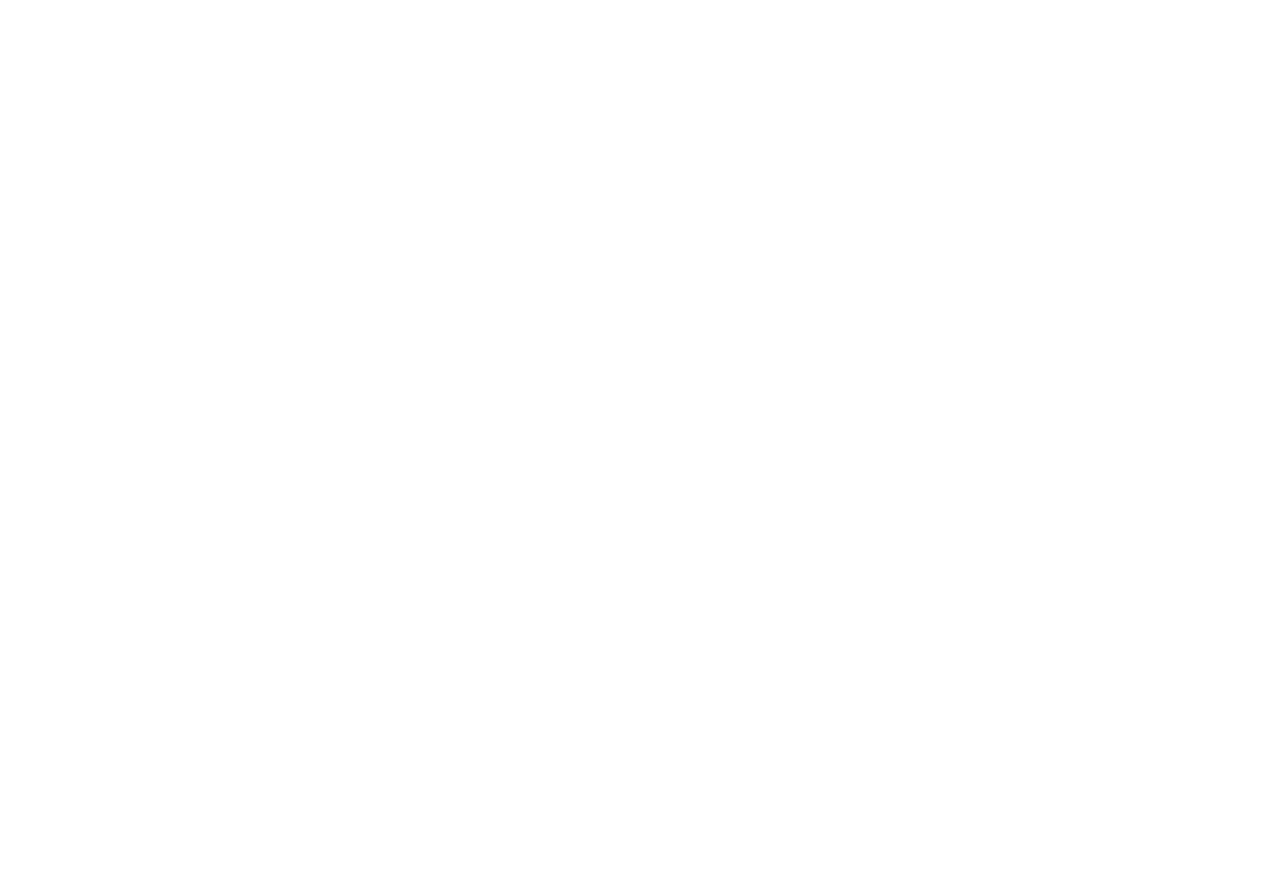
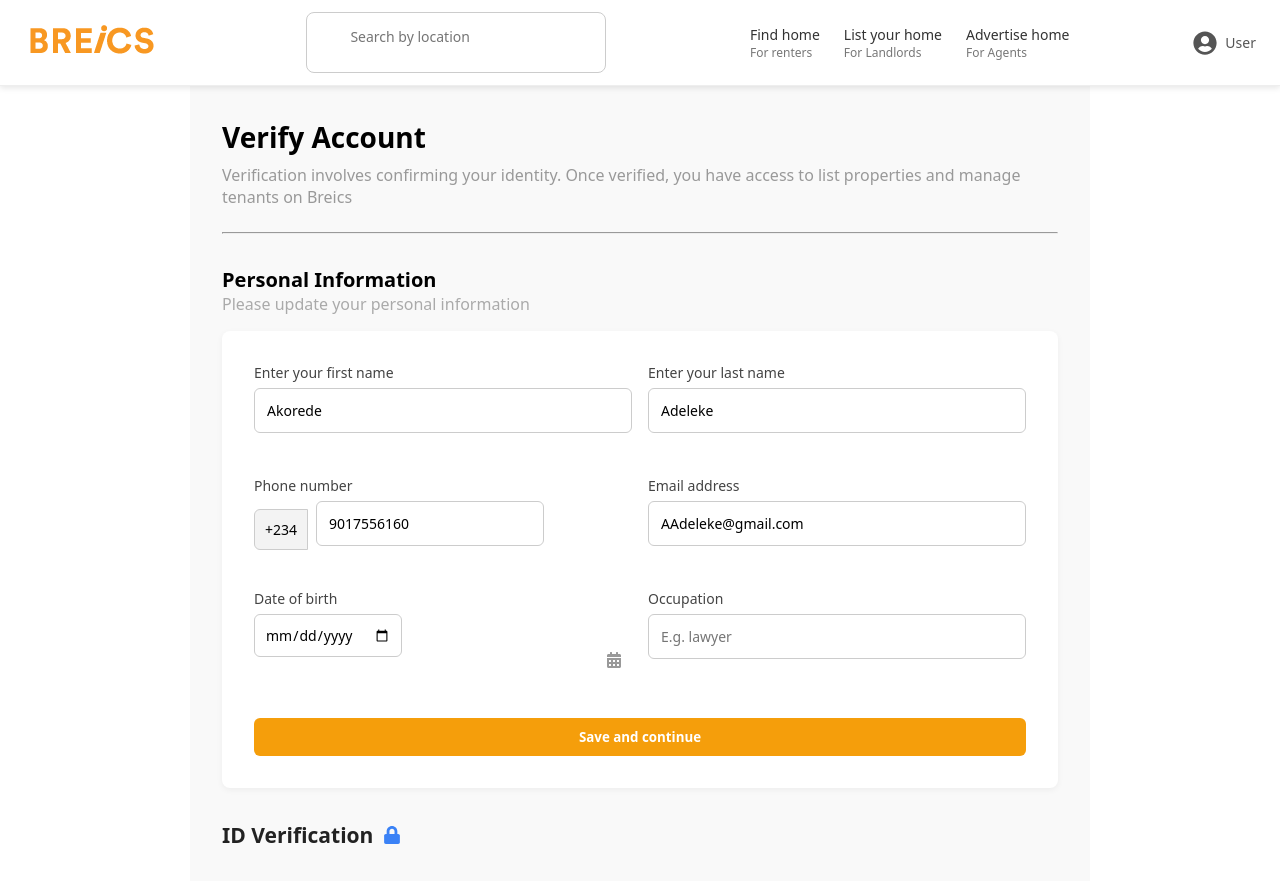
Before and after one commit to Breics/Breics, a React (Vite) app: page /verify-account in a window 1280 px wide. Before the commit this address had no page. Before the commit the page ends 800 px from the top, so only its background shows below. Built offline with nearby package versions, Linux system fonts and the light colour scheme.

Commit message:
auto-commit

```diff
--- a/src/App.jsx
+++ b/src/App.jsx
@@ -6,6 +6,7 @@ import Login from "./Pages/Login"
 import ForgotPassword from "./Pages/Forgot"
 import ResetPassword from "./Pages/Reset"
 import Dashboard from "./Pages/Dashboard"
+import VerifyAccount from "./Pages/verifyPage"
 function App() {
 
 
@@ -20,6 +21,7 @@ function App() {
           <Route path="/forgot-password" element = {< ForgotPassword/>} />
           <Route path="/reset-password" element = {< ResetPassword/>} />
           <Route path="/dashboard" element = {< Dashboard/>} />
+          <Route path="/verify-account" element = { <VerifyAccount />} />
 
 
         </Routes>
--- a/src/Pages/Dashboard.jsx
+++ b/src/Pages/Dashboard.jsx
@@ -1,10 +1,12 @@
 import Navbar from "../components/Dashboard/DasNavbar"
+import DashBody from "../components/Dashboard/DashBody"
 
 
 const Dashboard = () => {
     return(
         <>
             <Navbar />
+            <DashBody />
         </>
     )
 }
--- a/src/Pages/Login.jsx
+++ b/src/Pages/Login.jsx
@@ -1,6 +1,8 @@
-import React, { useState } from "react";
+import React, { useState, useEffect } from "react";
 import "../styles/Login.css";
 import axios from "axios";
+
+axios.defaults.withCredentials = true; // allows cookies from PHP backend
 
 const Login = () => {
   const [isLogin, setIsLogin] = useState(true);
@@ -14,6 +16,18 @@ const Login = () => {
     agree: false,
   });
   const [error, setError] = useState("");
+
+  // Check if user already logged in
+  useEffect(() => {
+    axios
+      .get("http://localhost/PHPDB/check-session.php")
+      .then((res) => {
+        if (res.data.loggedIn) {
+          window.location.href = "/dashboard";
+        }
+      })
+      .catch((err) => console.error("Session check failed:", err));
+  }, []);
 
   const toggleMode = () => {
     setError("");
@@ -51,47 +65,48 @@ const Login = () => {
     }
 
     try {
-      const url = isLogin ? "/api/login" : "/api/signup";
+      const url = isLogin
+        ? "http://localhost/PHPDB/login.php"
+        : "http://localhost/PHPDB/signup.php";
+
       const payload = isLogin
         ? { email: formData.email, password: formData.password }
-        : formData;
+        : {
+            firstName: formData.firstName,
+            lastName: formData.lastName,
+            phone: formData.phone,
+            email: formData.email,
+            password: formData.password,
+          };
 
-      const response = await axios.post(url, payload);
+      const response = await axios.post(url, payload, {
+        headers: { "Content-Type": "application/json" },
+      });
 
       if (response.data.success) {
-        // Store JWT token in local storage or state
-        localStorage.setItem('authToken', response.data.token);
         window.location.href = "/dashboard";
       } else {
-        setError(response.data.message || "Login failed");
+        setError(response.data.message || "Something went wrong");
       }
     } catch (err) {
-      setError(err.response?.data?.message || "Server error");
+      console.error(err);
+      setError("Server error. Please try again.");
     }
   };
 
   return (
     <div className="auth-container">
       <div className="auth-box">
-        <button
-          className="go-back"
-          onClick={() => (window.location.href = "/")}
-        >
+        <button className="go-back" onClick={() => (window.location.href = "/")}>
           ← Go back
         </button>
-        <h2>Sign in to Breics</h2>
+        <h2>{isLogin ? "Sign in to Breics" : "Create a Breics account"}</h2>
         <div className="tabs">
-          <button
-            className={isLogin ? "active" : ""}
-            onClick={() => setIsLogin(true)}
-          >
+          <button className={isLogin ? "active" : ""} onClick={() => setIsLogin(true)}>
             Log In
           </button>
-          <button
-            className={!isLogin ? "active" : ""}
-            onClick={() => setIsLogin(false)}
-          >
-            Sign up
+          <button className={!isLogin ? "active" : ""} onClick={() => setIsLogin(false)}>
+            Sign Up
           </button>
         </div>
 
@@ -170,6 +185,7 @@ const Login = () => {
               Forgot Password?
             </a>
           )}
+
           {error && <div className="error-box">{error}</div>}
 
           <button type="submit" className="submit-btn">
--- /dev/null
+++ b/src/Pages/verifyPage.jsx
@@ -0,0 +1,148 @@
+import React, { useState } from "react";
+import "../styles/VerifyPage.css";
+import { FaCalendarAlt, FaLock } from "react-icons/fa";
+import Navbar from "../components/Dashboard/DasNavbar";
+
+const VerifyAccount = () => {
+  const [formData, setFormData] = useState({
+    firstName: "Akorede",
+    lastName: "Adeleke",
+    phone: "9017556160",
+    email: "AAdeleke@gmail.com",
+    dob: "",
+    occupation: "",
+  });
+
+  const handleChange = (e) => {
+    setFormData((prev) => ({
+      ...prev,
+      [e.target.name]: e.target.value,
+    }));
+  };
+
+  const handleSubmit = (e) => {
+    e.preventDefault();
+    console.log("Submitted:", formData);
+
+    // 🔁 Backend-ready: Replace this with an API call
+    // fetch('/api/verify-account', {
+    //   method: 'POST',
+    //   headers: { 'Content-Type': 'application/json' },
+    //   body: JSON.stringify(formData),
+    // })
+    //   .then(res => res.json())
+    //   .then(data => console.log(data));
+  };
+
+  return (
+    <>
+      <Navbar />
+      <div className="verify-container">
+        <h1>Verify Account</h1>
+        <p className="verify-subtext">
+          Verification involves confirming your identity. Once verified, you
+          have access to list properties and manage tenants on Breics
+        </p>
+        <hr />
+
+        <section className="personal-info">
+          <h2>Personal Information</h2>
+          <p className="info-subtext">
+            Please update your personal information
+          </p>
+
+          <form className="verify-form" onSubmit={handleSubmit}>
+            <div className="form-row">
+              <div className="form-group">
+                <label>Enter your first name</label>
+                <input
+                  type="text"
+                  name="firstName"
+                  value={formData.firstName}
+                  onChange={handleChange}
+                  required
+                />
+              </div>
+
+              <div className="form-group">
+                <label>Enter your last name</label>
+                <input
+                  type="text"
+                  name="lastName"
+                  value={formData.lastName}
+                  onChange={handleChange}
+                  required
+                />
+              </div>
+            </div>
+
+            <div className="form-row">
+              <div className="form-group">
+                <label>Phone number</label>
+                <div className="phone-group">
+                  <span className="country-code">+234</span>
+                  <input
+                    type="text"
+                    name="phone"
+                    value={formData.phone}
+                    onChange={handleChange}
+                    required
+                  />
+                </div>
+              </div>
+
+              <div className="form-group">
+                <label>Email address</label>
+                <input
+                  type="email"
+                  name="email"
+                  value={formData.email}
+                  onChange={handleChange}
+                  required
+                />
+              </div>
+            </div>
+
+            <div className="form-row">
+              <div className="form-group">
+                <label>Date of birth</label>
+                <div className="dob-group">
+                  <input
+                    type="date"
+                    name="dob"
+                    value={formData.dob}
+                    onChange={handleChange}
+                    required
+                  />
+                  <FaCalendarAlt className="calendar-icon" />
+                </div>
+              </div>
+
+              <div className="form-group">
+                <label>Occupation</label>
+                <input
+                  type="text"
+                  name="occupation"
+                  value={formData.occupation}
+                  placeholder="E.g. lawyer"
+                  onChange={handleChange}
+                />
+              </div>
+            </div>
+
+            <button type="submit" className="verify-submit-btn">
+              Save and continue
+            </button>
+          </form>
+        </section>
+
+        <div className="id-verification">
+          <h3>ID Verification</h3>
+          <FaLock className="lock-icon" />
+        </div>
+      </div>
+    </>
+  );
+};
+
+export default VerifyAccount;
--- /dev/null
+++ b/src/components/Dashboard/DashBody.jsx
@@ -0,0 +1,53 @@
+import React, { useEffect, useState } from 'react';
+import '../../styles/DashBody.css';
+import { FaIdCard } from 'react-icons/fa';
+import { HiArrowNarrowRight } from 'react-icons/hi';
+
+const DashBody = () => {
+  const [user, setUser] = useState({ name: '' });
+
+  // Simulate fetching user data (replace with backend call later)
+  useEffect(() => {
+    // Simulate async fetch
+    const fetchUser = async () => {
+      // Replace with actual API call when backend is ready
+      const fakeUser = {
+        name: 'Akorede', // This should come from backend (e.g., decoded from auth token or API call)
+        isVerified: false,
+      };
+      setUser(fakeUser);
+    };
+
+    fetchUser();
+  }, []);
+
+  return (
+    <div className="dashboard-container">
+      <h2>Hello {user.name},</h2>
+      <p className="dashboard-subtext">
+        Welcome to Breics. Kindly complete your account setup to start benefitting from the safest, fastest and flexible platform to list and manage your properties and tenant-related issues.
+      </p>
+
+      {!user.isVerified && (
+        <div className="dashboard-card">
+          <div className="dashboard-card-icon">
+            <FaIdCard size={24} color="#f59e0b" />
+          </div>
+          <div className="dashboard-card-content">
+            <h4>Complete account verification</h4>
+            <p>
+              As an intending landlord, you need to verify your account before you can list a property
+            </p>
+          </div>
+          <div className="dashboard-card-action">
+            <a href="/verify-account" className="verify-link">
+              Verify account <HiArrowNarrowRight className="arrow" />
+            </a>
+          </div>
+        </div>
+      )}
+    </div>
+  );
+};
+
+export default DashBody;
--- /dev/null
+++ b/src/styles/DashBody.css
@@ -0,0 +1,63 @@
+.dashboard-container {
+    max-width: 800px;
+    margin: 40px auto;
+    padding: 20px;
+    color: #111827;
+  }
+
+  .dashboard-container h2 {
+    font-size: 1.8rem;
+    margin-bottom: 10px;
+  }
+
+  .dashboard-subtext {
+    color: #6b7280;
+    font-size: 1rem;
+    margin-bottom: 30px;
+    max-width: 600px;
+  }
+
+  .dashboard-card {
+    display: flex;
+    align-items: flex-start;
+    background-color: #fff7ed;
+    padding: 20px;
+    border-radius: 10px;
+    gap: 16px;
+    box-shadow: 0 0 0 1px rgba(0, 0, 0, 0.05);
+  }
+
+  .dashboard-card-icon {
+    margin-top: 5px;
+  }
+
+  .dashboard-card-content h4 {
+    font-size: 1rem;
+    font-weight: 600;
+    margin-bottom: 5px;
+    color: #111827;
+  }
+
+  .dashboard-card-content p {
+    font-size: 0.9rem;
+    color: #6b7280;
+  }
+
+  .dashboard-card-action {
+    margin-left: auto;
+    display: flex;
+    align-items: center;
+  }
+
+  .verify-link {
+    font-size: 0.9rem;
+    color: #f59e0b;
+    font-weight: 500;
+    text-decoration: none;
+    display: flex;
+    align-items: center;
+  }
+
+  .arrow {
+    margin-left: 4px;
+  }
--- /dev/null
+++ b/src/styles/VerifyPage.css
@@ -0,0 +1,114 @@
+.verify-container {
+    max-width: 900px;
+    margin: 0 auto;
+    padding: 2rem;
+    background: #f9f9f9;
+    font-family: 'Segoe UI', sans-serif;
+  }
+
+  .verify-container h1 {
+    font-size: 28px;
+    margin-bottom: 0.5rem;
+  }
+
+  .verify-subtext {
+    color: #999;
+    margin-bottom: 1.5rem;
+  }
+
+  .personal-info h2 {
+    font-size: 20px;
+    margin-top: 2rem;
+  }
+
+  .info-subtext {
+    color: #aaa;
+    margin-bottom: 1rem;
+  }
+
+  .verify-form {
+    background: #fff;
+    padding: 2rem;
+    border-radius: 8px;
+    box-shadow: 0 2px 6px rgba(0, 0, 0, 0.05);
+  }
+
+  .form-row {
+    display: flex;
+    gap: 1rem;
+    margin-bottom: 1rem;
+    flex-wrap: wrap;
+  }
+
+  .form-group {
+    flex: 1;
+    display: flex;
+    flex-direction: column;
+  }
+
+  label {
+    font-size: 14px;
+    margin-bottom: 6px;
+    color: #444;
+  }
+
+  input {
+    padding: 10px;
+    border: 1px solid #ccc;
+    border-radius: 6px;
+    font-size: 14px;
+  }
+
+  .phone-group {
+    display: flex;
+    align-items: center;
+    gap: 8px;
+  }
+
+  .country-code {
+    background: #f3f3f3;
+    padding: 10px;
+    border: 1px solid #ccc;
+    border-radius: 6px 0 0 6px;
+    font-size: 14px;
+  }
+
+  .dob-group {
+    position: relative;
+  }
+
+  .calendar-icon {
+    position: absolute;
+    right: 10px;
+    top: 38px;
+    color: #999;
+  }
+
+  .verify-submit-btn {
+    margin-top: 1rem;
+    padding: 10px 20px;
+    background: #f59e0b;
+    color: white;
+    border: none;
+    border-radius: 6px;
+    font-weight: bold;
+    cursor: pointer;
+    transition: background 0.3s;
+  }
+
+  .verify-submit-btn:hover {
+    background: #d97706;
+  }
+
+  .id-verification {
+    margin-top: 2rem;
+    display: flex;
+    align-items: center;
+    gap: 10px;
+    font-size: 18px;
+    color: #222;
+  }
+
+  .lock-icon {
+    color: #3b82f6;
+  }
```
